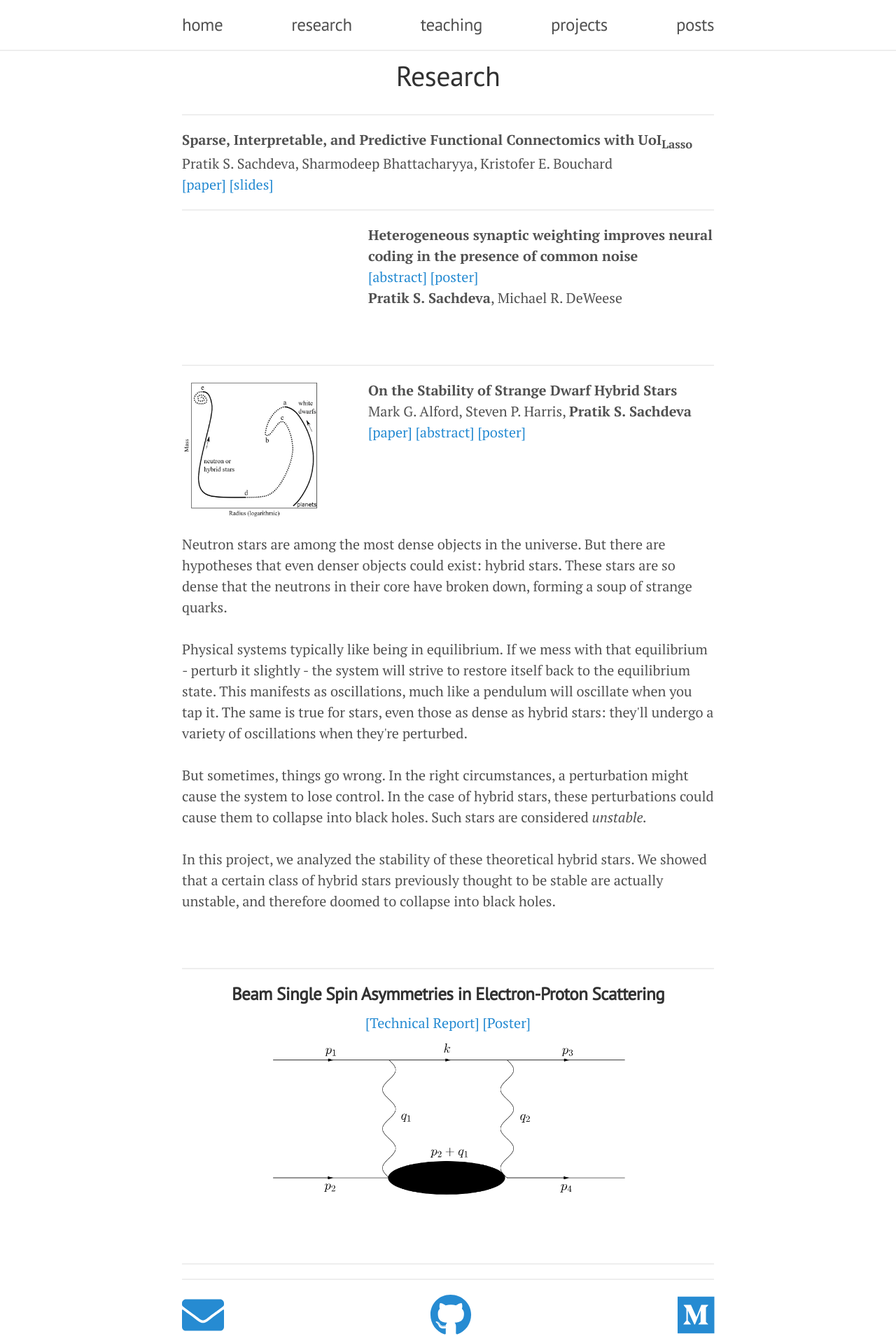
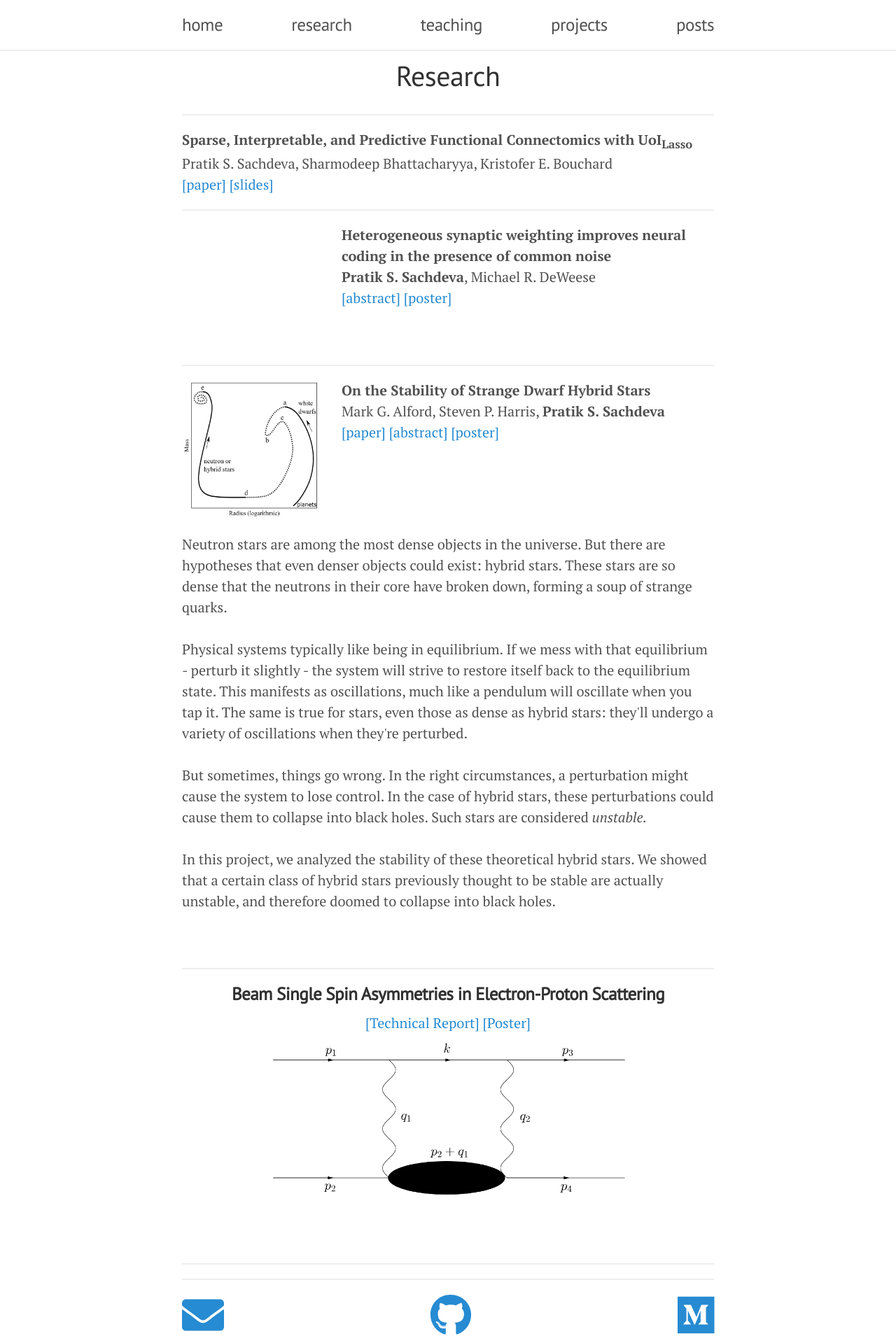
Before and after one commit to pssachdeva/pssachdeva.github.io, a Jekyll site: the page built from research.html, in a window 1280 px wide. Shown: the whole page at 70% size. Built offline with Jekyll 4.4.1, drawn with Linux system fonts in a browser that asks for light colours; nearby versions of some CDN libraries.

```diff
--- a/public/css/text.css
+++ b/public/css/text.css
@@ -20,7 +20,7 @@
 .researchpic {
     justify-content: center;
     text-align: center;
-    flex: 35%;
+    flex: 30%;
 }
 
 .page-title {
@@ -40,5 +40,5 @@
 }
 
 .researchtext {
-  flex: 65%;
+  flex: 70%;
 }
--- a/research.html
+++ b/research.html
@@ -23,10 +23,10 @@
             <b>Heterogeneous synaptic weighting improves neural coding in the
                 presence of common noise
             </b> <br>
+            <b>Pratik S. Sachdeva</b>, Michael R. DeWeese <br>
             <a>[abstract]</a>
             <a>[poster]</a>
             <br>
-            <b>Pratik S. Sachdeva</b>, Michael R. DeWeese <br>
         </div>
     </div>
     <hr>
```
Also changed, not shown: pics/fisherinfo.png (added).
